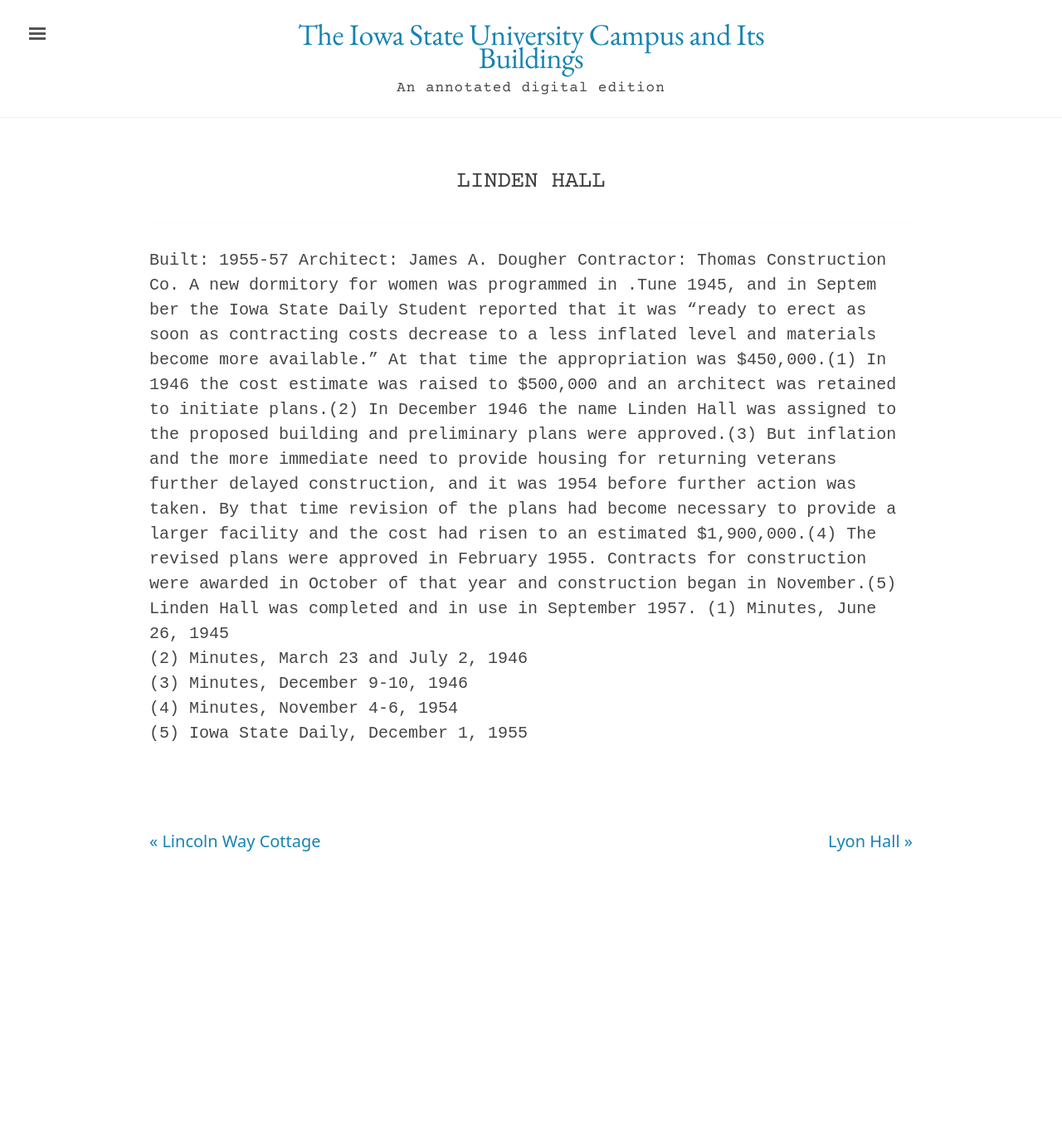
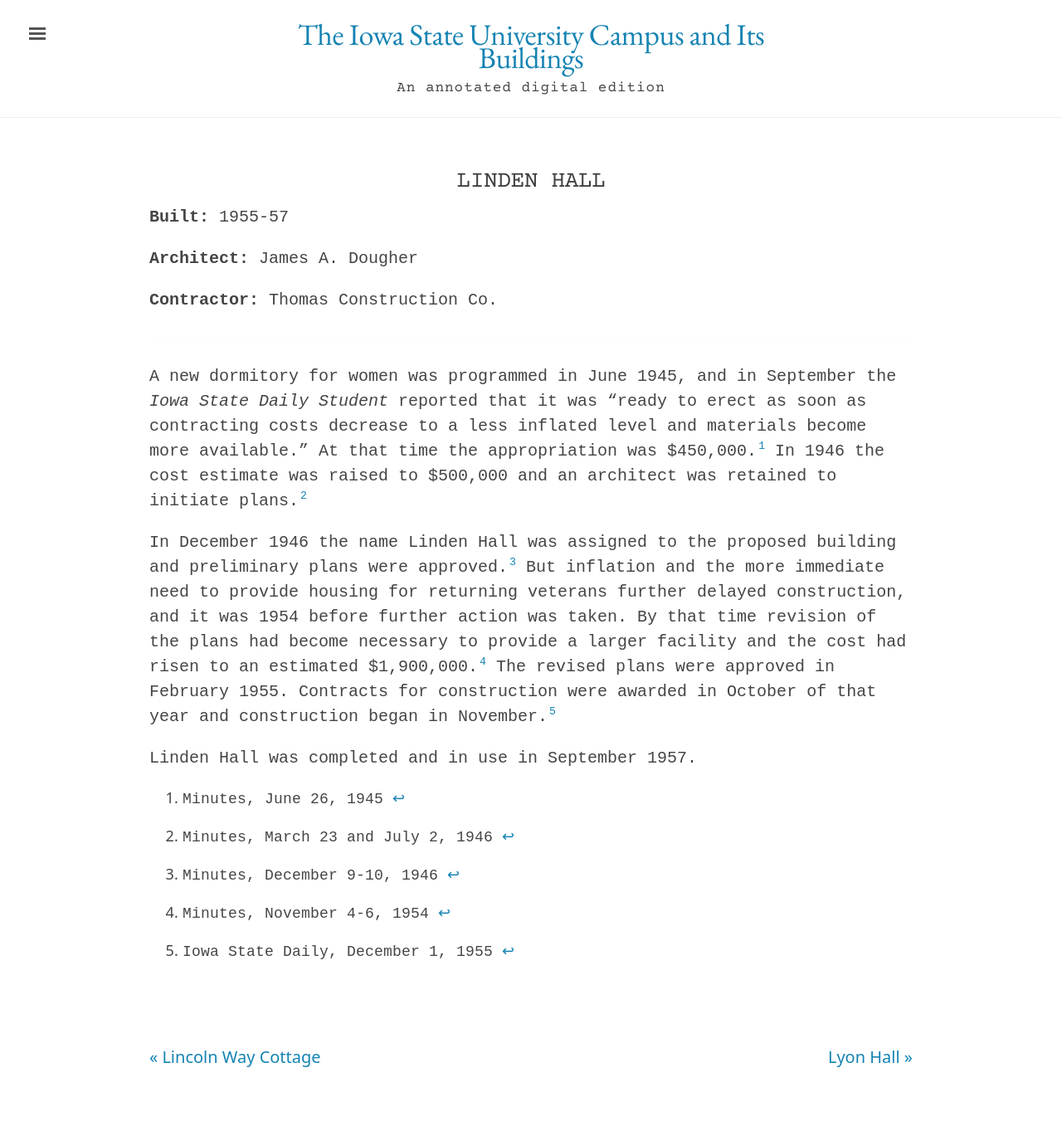
Before and after one commit to emanderson811/day-edition, a Jekyll site: the page built from _texts/buildings/128day-linden-hall.md, in a window 1280 px wide. Shown: the whole page at 83% size. Built offline with Jekyll 4.4.1, drawn with Linux system fonts in a browser that asks for light colours; before the commit the page ends 1109 px from its top, so only the background shows below that.

Commit message:
Update 128day-linden-hall.md

```diff
--- a/_texts/buildings/128day-linden-hall.md
+++ b/_texts/buildings/128day-linden-hall.md
@@ -14,17 +14,18 @@
 ---
 ---
 
-Built: 1955-57 Architect: James A. Dougher Contractor: Thomas Construction Co.
-A new dormitory for women was programmed in .Tune 1945, and in Septem ber the Iowa State Daily Student reported that it was "ready to erect as soon as contracting costs decrease to a less inflated level and materials become more available." At that time the appropriation was $450,000.(1) In 1946 the cost estimate was raised to $500,000 and an architect was retained to initiate plans.(2)
-In December 1946 the name Linden Hall was assigned to the proposed building and preliminary plans were approved.(3) But inflation and
-the more immediate need to provide housing for returning veterans
-further delayed construction, and it was 1954 before further action was taken. By that time revision of the plans had become necessary
-to provide a larger facility and the cost had risen to an estimated $1,900,000.(4) The revised plans were approved in February 1955.
-Contracts for construction were awarded in October of that year and
-construction began in November.(5)
+A new dormitory for women was programmed in June 1945, and in September the *Iowa State Daily Student* reported that it was "ready to erect as soon as contracting costs decrease to a less inflated level and materials become more available." At that time the appropriation was $450,000.[^fn1] In 1946 the cost estimate was raised to $500,000 and an architect was retained to initiate plans.[^fn2]
+
+In December 1946 the name Linden Hall was assigned to the proposed building and preliminary plans were approved.[^fn3] But inflation and the more immediate need to provide housing for returning veterans further delayed construction, and it was 1954 before further action was taken. By that time revision of the plans had become necessary to provide a larger facility and the cost had risen to an estimated $1,900,000.[^fn4] The revised plans were approved in February 1955. Contracts for construction were awarded in October of that year and construction began in November.[^fn5]
+
 Linden Hall was completed and in use in September 1957.
-(1)  Minutes,  June  26, 1945
-(2)  Minutes, March 23 and July 2,  1946
-(3)  Minutes, December 9-10,  1946
-(4)  Minutes, November 4-6,  1954
-(5)  Iowa State Daily, December 1,  1955
+
+[^fn1]:  Minutes,  June  26, 1945
+
+[^fn2]:  Minutes, March 23 and July 2,  1946
+
+[^fn3]:  Minutes, December 9-10,  1946
+
+[^fn4]:  Minutes, November 4-6,  1954
+
+[^fn5]:  Iowa State Daily, December 1,  1955
```
Also changed, not shown: other parts of _texts/buildings/128day-linden-hall.md (+3 -3 lines).
